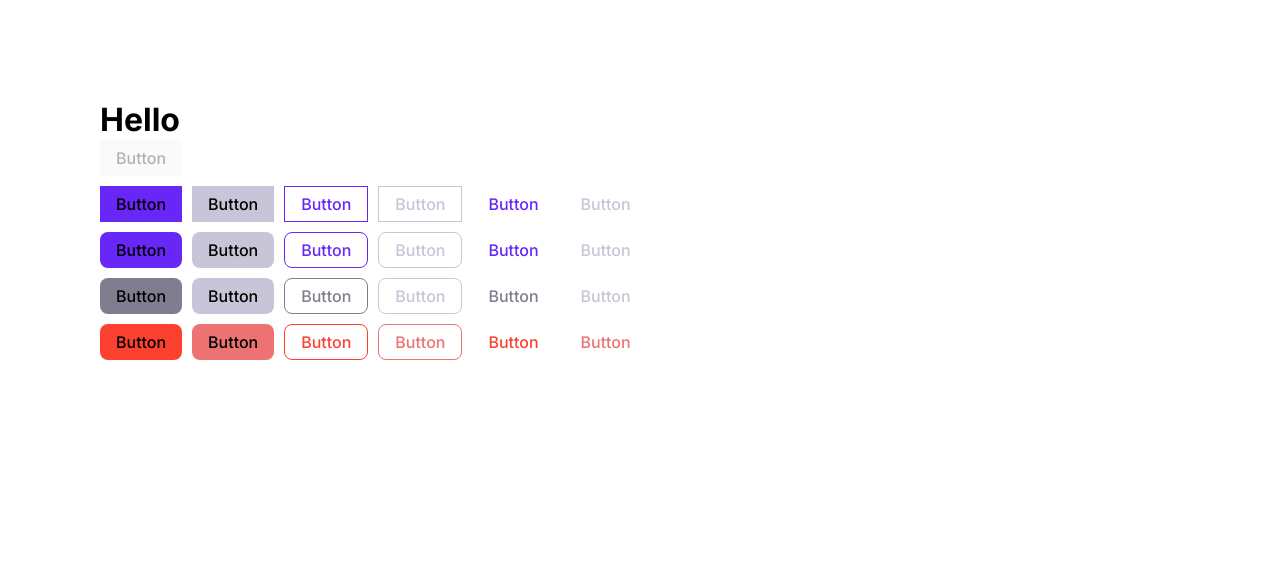
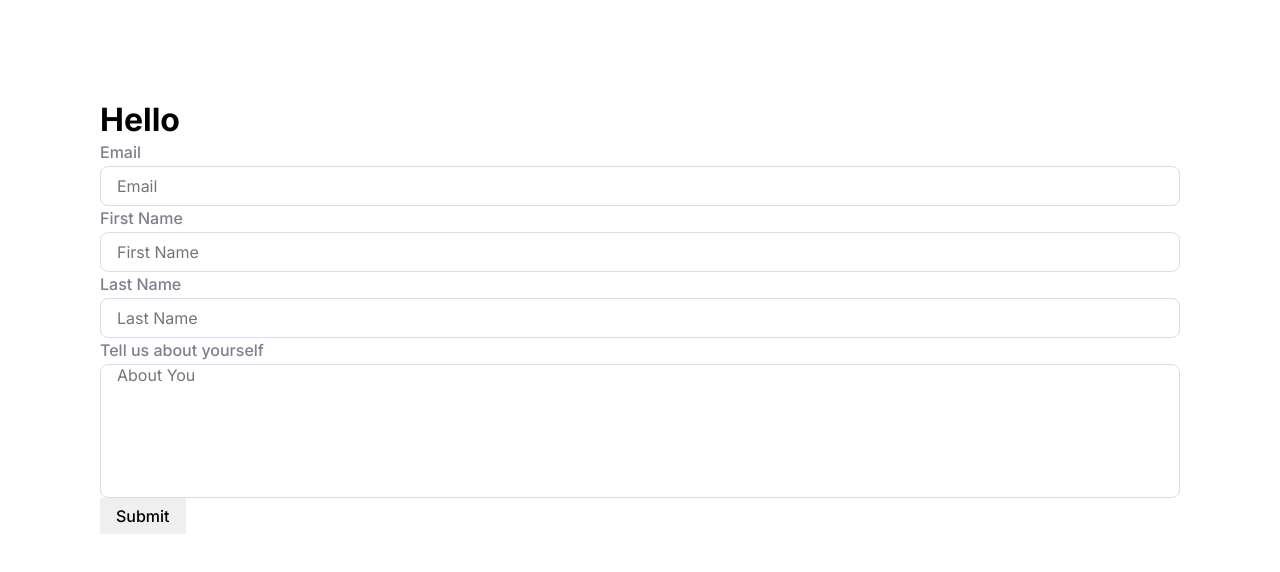
Before and after one commit to rukshonarad/projectify-app-ui, a React (Create React App) app: page / in a window 1280 px wide. Shown: the top 572 px of the page. Built offline with nearby package versions, Linux system fonts and the light colour scheme.

Commit message:
Create label and input

```diff
--- a/src/App.tsx
+++ b/src/App.tsx
@@ -1,112 +1,51 @@
-import { Button, Typography } from "./design-system";
+import { useState, useId } from "react";
+import { Button, Typography, Input, Label } from "./design-system";
 
 const App = () => {
+    const [show, setShow] = useState(false);
+    const emailId = useId();
+
     return (
         <div style={{ padding: "100px" }}>
             <Typography variant="h5">Hello</Typography>
-            <div className="buttons">
-                <Button disabled>Button</Button>
-            </div>
-            <div className="buttons">
-                <Button color="primary">Button</Button>
-                <Button color="primary" disabled>
-                    Button
-                </Button>
-                <Button color="primary" variant="outlined">
-                    Button
-                </Button>
-                <Button color="primary" variant="outlined" disabled>
-                    Button
-                </Button>
-                <Button color="primary" variant="text">
-                    Button
-                </Button>
-                <Button color="primary" variant="text" disabled>
-                    Button
-                </Button>
-            </div>
-            <div className="buttons">
-                <Button color="primary" shape="rounded">
-                    Button
-                </Button>
-                <Button color="primary" disabled shape="rounded">
-                    Button
-                </Button>
-                <Button color="primary" variant="outlined" shape="rounded">
-                    Button
-                </Button>
-                <Button
-                    color="primary"
-                    variant="outlined"
-                    disabled
+
+            <form onSubmit={() => alert("submitted")}>
+                <Input
+                    type="email"
+                    placeholder="Email"
+                    size="md"
                     shape="rounded"
-                >
-                    Button
-                </Button>
-                <Button color="primary" variant="text" shape="rounded">
-                    Button
-                </Button>
-                <Button color="primary" variant="text" disabled shape="rounded">
-                    Button
-                </Button>
-            </div>
-            <div className="buttons">
-                <Button color="secondary" shape="rounded">
-                    Button
-                </Button>
-                <Button color="secondary" disabled shape="rounded">
-                    Button
-                </Button>
-                <Button color="secondary" variant="outlined" shape="rounded">
-                    Button
-                </Button>
-                <Button
-                    color="secondary"
-                    variant="outlined"
-                    disabled
+                    labelText="Email"
+                />
+                <Input
+                    placeholder="First Name"
+                    size="md"
                     shape="rounded"
-                >
-                    Button
-                </Button>
-                <Button color="secondary" variant="text" shape="rounded">
-                    Button
-                </Button>
-                <Button
-                    color="secondary"
-                    variant="text"
-                    disabled
+                    labelText="First Name"
+                />
+                <Input
+                    placeholder="Last Name"
+                    size="md"
                     shape="rounded"
-                >
-                    Button
-                </Button>
-            </div>
-            <div className="buttons">
-                <Button color="danger" shape="rounded">
-                    Button
-                </Button>
-                <Button color="danger" disabled shape="rounded">
-                    Button
-                </Button>
-                <Button color="danger" variant="outlined" shape="rounded">
-                    Button
-                </Button>
-                <Button
-                    color="danger"
-                    variant="outlined"
-                    disabled
+                    labelText="Last Name"
+                />
+                <Input
+                    placeholder="About You"
+                    size="lg"
+                    type="textarea"
                     shape="rounded"
-                >
-                    Button
-                </Button>
-                <Button color="danger" variant="text" shape="rounded">
-                    Button
-                </Button>
-                <Button color="danger" variant="text" disabled shape="rounded">
-                    Button
-                </Button>
-            </div>
+                    labelText="Tell us about yourself"
+                    hintMessage="This is for your password"
+                />
+
+                <Button>Submit</Button>
+            </form>
+
+            {show && <p>Hello</p>}
         </div>
     );
 };
 
+<button type="submit"></button>;
+
 export { App };
--- a/src/design-system/index.ts
+++ b/src/design-system/index.ts
@@ -1,2 +1,6 @@
 export * from "./Typography";
 export * from "./Button";
+export * from "./Input";
+export * from "./Label";
+
+export * from "./utils";
```
